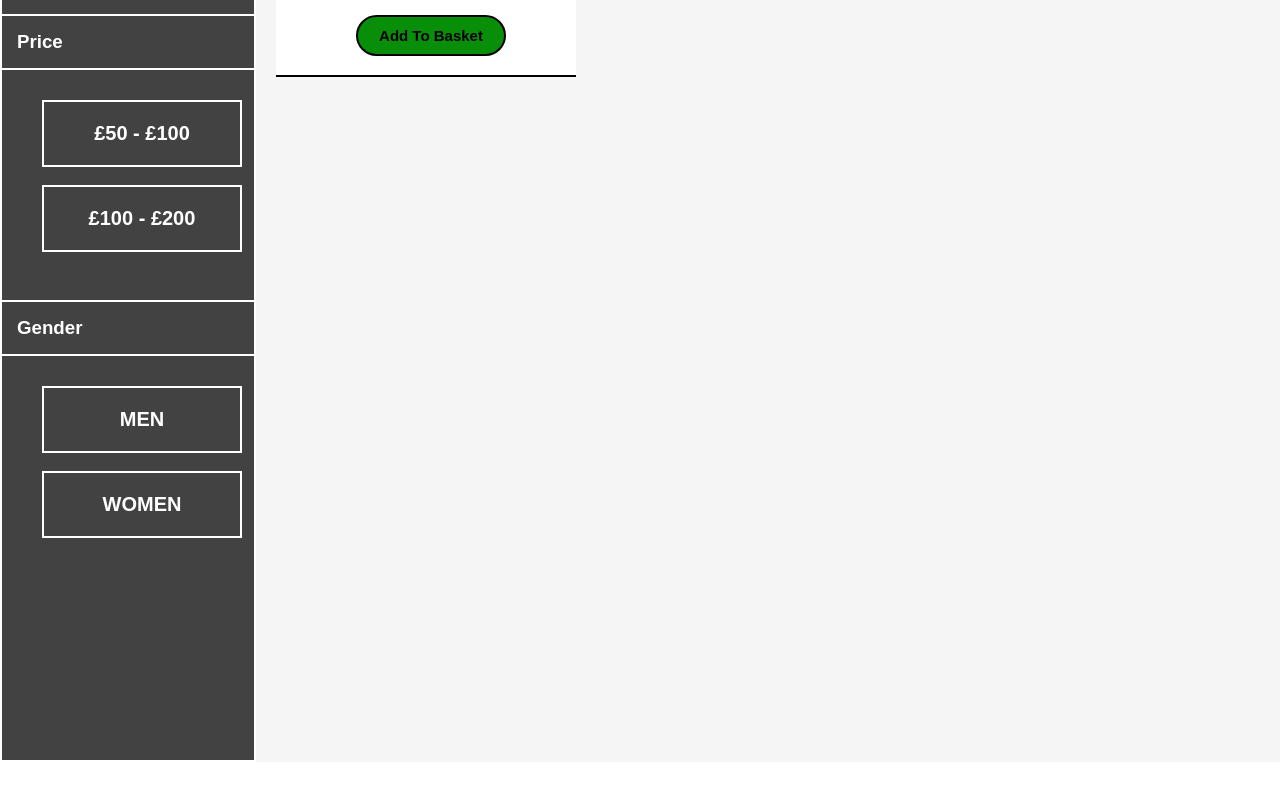
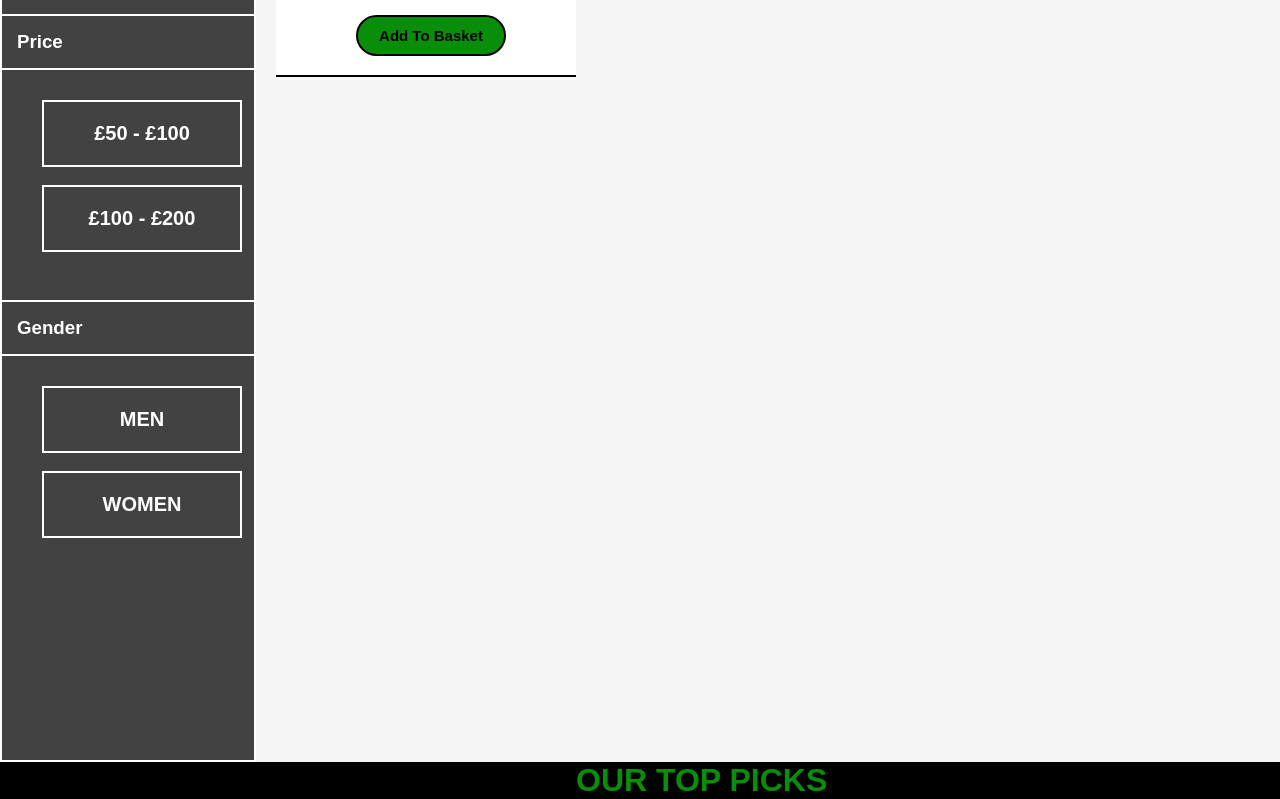
Before and after one commit to DevPinda/Not-Sketchers, a plain HTML site: page Front-end/Products/products.html in a window 1280 px wide. Shown: the part 951-1750 px from the top of the page. Before the commit the page ends 1713 px from the top, so only its background shows below. Drawn offline with Linux system fonts and the light colour scheme.

Commit message:
Added HTML and CSS to Our Top Picks div

```diff
--- a/Front-end/Products/products.css
+++ b/Front-end/Products/products.css
@@ -198,3 +198,17 @@
     color: black;
     transition-duration: 0.3s;
 }
+
+.top-picks {
+    background-color: black;
+    display: flex;
+    width: auto;
+    height: auto;
+}
+
+.top-picks h1 {
+    color: rgb(8, 142, 8);
+    padding-left: 45%;
+    text-transform: uppercase;
+    font-weight: bold;
+}
--- a/Front-end/Products/products.html
+++ b/Front-end/Products/products.html
@@ -79,9 +79,9 @@
                     </div>
                     <div class="product-info">
                         <h2>!Sketchers Air</h2>
-                        <br>
                         <p>Women's</p>
                         <p>1 Colour</p>
+                        <br>
                         <p><b>£120</b></p>
                         <br>
                         <div class="basket-btn">
@@ -92,5 +92,9 @@
             </div>
         </div>
     </div>
+
+    <div class="top-picks">
+        <h1>Our Top Picks</h1>
+    </div>
 </body>
 </html>
```
